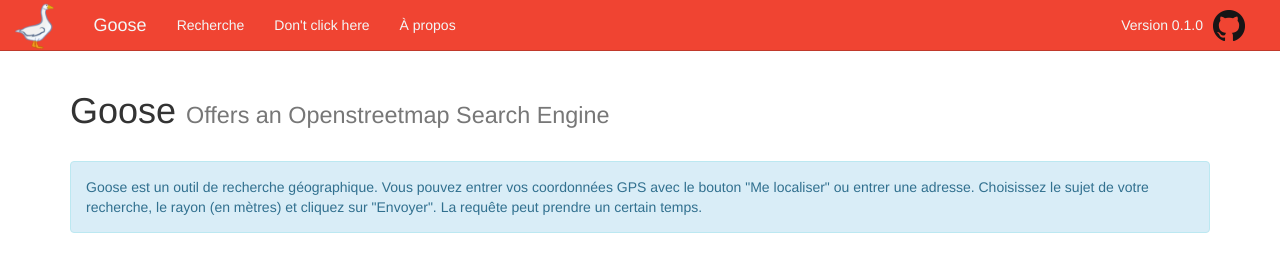
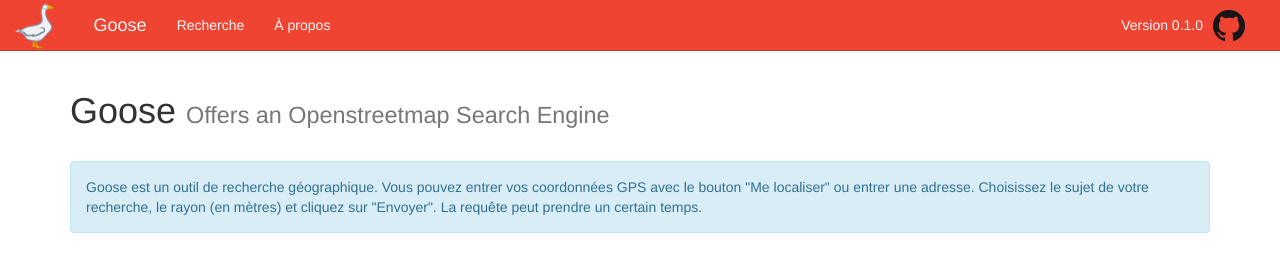
Before and after one commit to rezemika/goose-search, a Django app: page / in a window 1280 px wide. Shown: the top 274 px of the page. Run offline with Django 3.2, Linux system fonts and the light colour scheme; data that the repository does not hold is empty; some libraries are stand-ins or nearby versions.

Commit message:
Supprime le lien de rickroll de la navbar

```diff
--- a/templates/base.html
+++ b/templates/base.html
@@ -35,7 +35,6 @@
                 <div class="collapse navbar-collapse" id="navbar-1">
                     <ul class="nav navbar-nav">
                         <li><a href="/">Recherche</a></li>
-                        <li><a href="https://youtu.be/dQw4w9WgXcQ">Don't click here</a></li>
                         <li><a href="/about">À propos</a></li>
                     </ul>
                     <div class="navbar-right">
```
